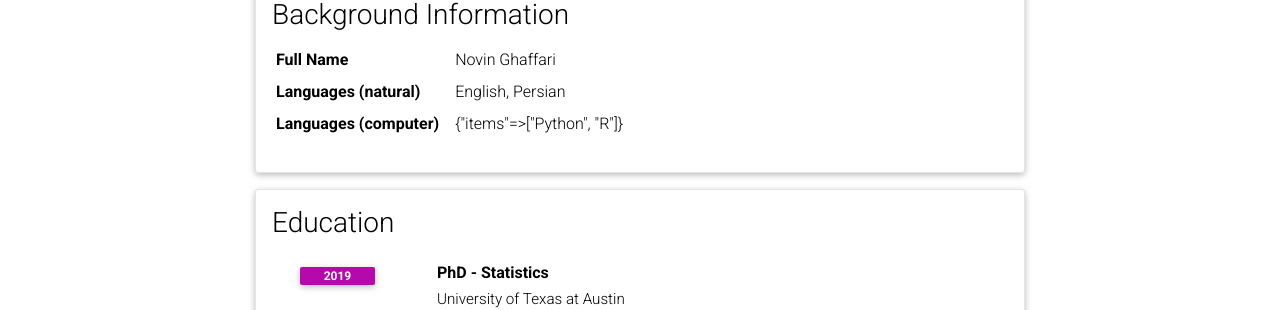
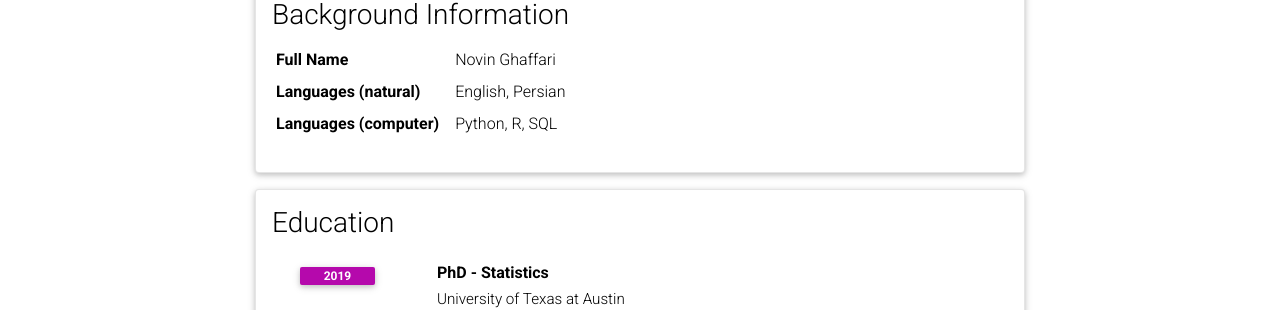
Before and after one commit to nghaffari/nghaffari.github.io, a Jekyll site: the page built from _pages/cv.md, in a window 1280 px wide and 900 px high. Shown: the part 204-514 px from the top of the window. Built offline with Jekyll 4.4.1, drawn with Linux system fonts in a browser that asks for light colours; comment, search, counter and statistics services are not loaded; a style sheet for code colours, icons or effects is not loaded.

Commit message:
Update cv.yml

```diff
--- a/_data/cv.yml
+++ b/_data/cv.yml
@@ -6,10 +6,7 @@
     - name: Languages (natural)
       value: English, Persian
     - name: Languages (computer)
-      value:
-        items:
-          - Python
-          - R
+      value: Python, R, SQL
 
 - title: Education
   type: time_table
```
